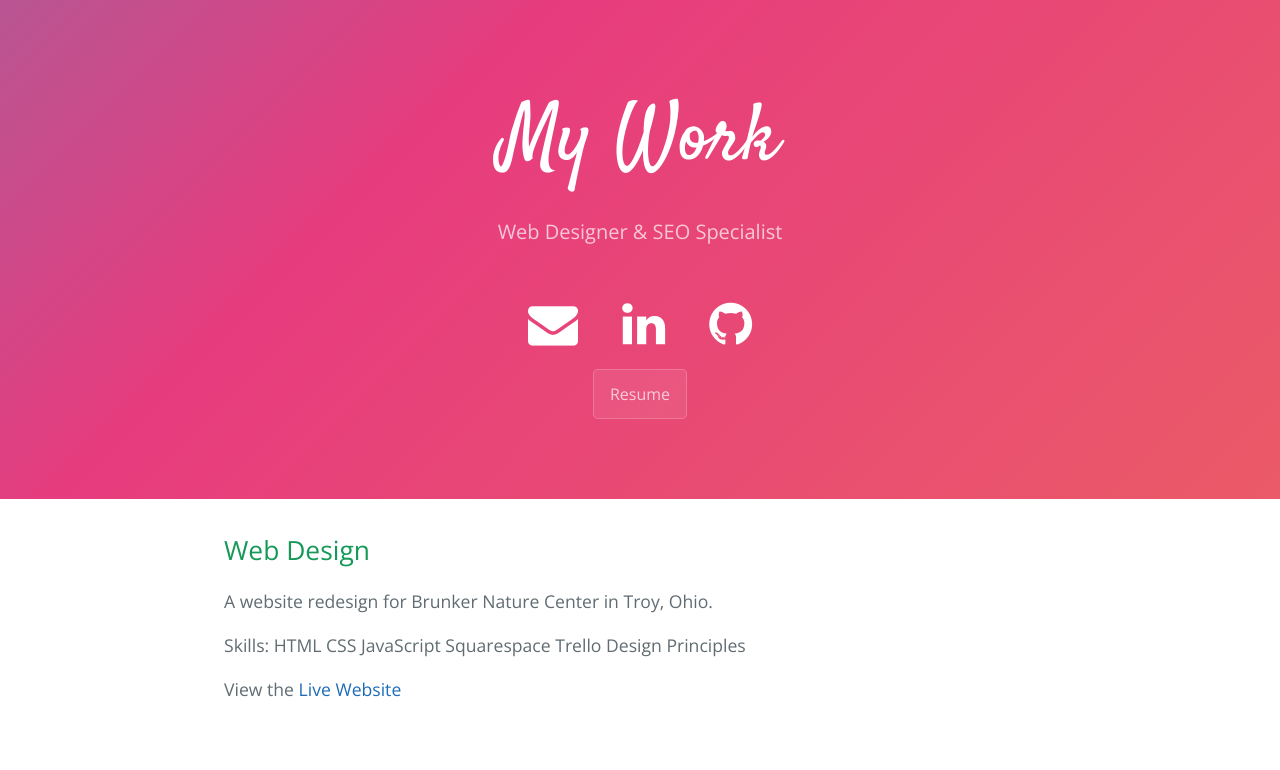
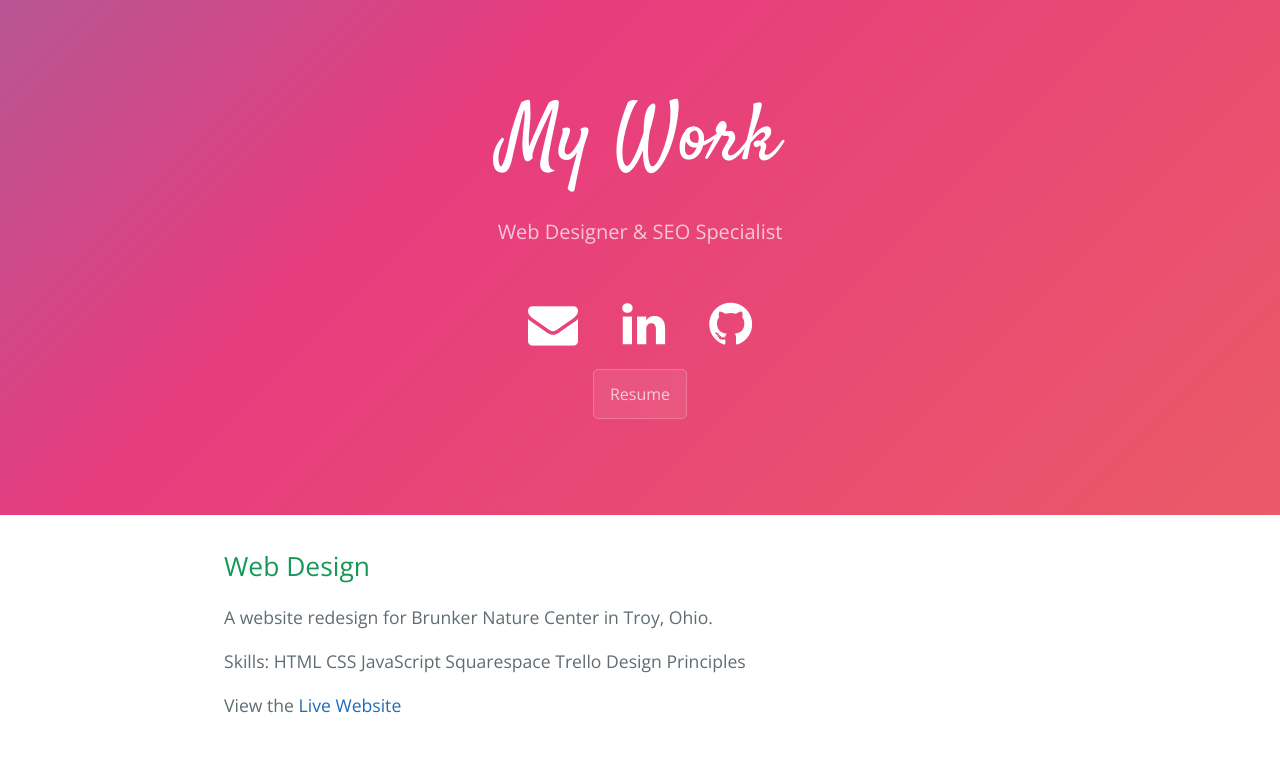
Before and after one commit to 0460208/amandamartel, a Jekyll site: the page built from portfolio.md, in a window 1280 px wide. Shown: the top 770 px of the page. Built offline with Jekyll 4.4.1, drawn with Linux system fonts in a browser that asks for light colours; nearby versions of some CDN libraries; grey boxes are pictures that could not be loaded.

Commit message:
Update style.scss

```diff
--- a/assets/css/style.scss
+++ b/assets/css/style.scss
@@ -74,9 +74,6 @@ html, body {
     font-size: 50px;
 }
 
-.btn {
-    margin: 0 auto;
-}
 
 /* portfolio page gallery */
 * {
```
